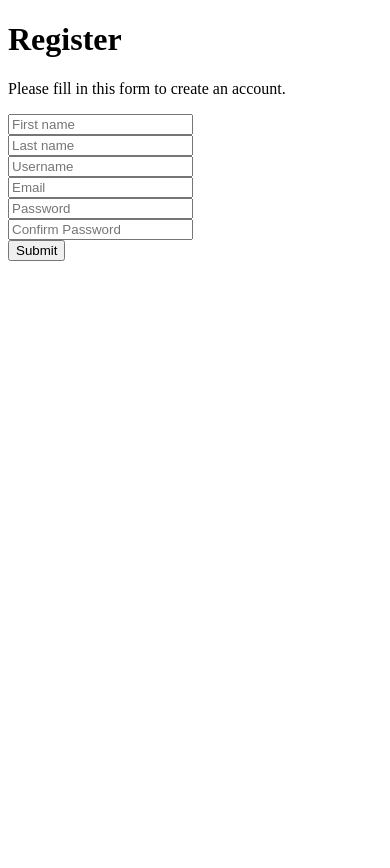
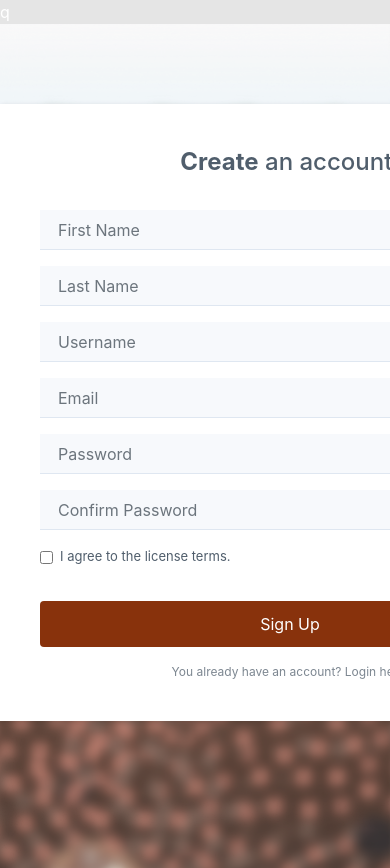
Before and after one commit to vidhik2002/AddTrac, a Django app: page /accounts/register in a window 390 px wide; the page is wider, and only the part inside the window is pictured. Before the commit the page ends 261 px from the top of that part, so only its background shows below. Run offline with Django 3.2, Linux system fonts and the light colour scheme; some libraries are stand-ins or nearby versions.

Commit message:
feat: Added Reg page and set static files

```diff
--- a/signup/templates/register.html
+++ b/signup/templates/register.html
@@ -1,32 +1,48 @@
+{% load static %}
 <!DOCTYPE html>
-<html lang="en">
+<html lang="en">q
+
 <head>
-    <meta charset="UTF-8">
-    <meta http-equiv="X-UA-Compatible" content="IE=edge">
-    <title>Home</title>
-    <meta name="viewport" content="width=device-width, initial-scale=1.0">
+    <meta charset="utf-8">
+    <meta name="viewport" content="width=device-width, initial-scale=1.0, shrink-to-fit=no">
+    <title>website</title>
+    <link rel="stylesheet" href="{% static 'assets/bootstrap/css/bootstrap.min.css' %}">
+    <link rel="stylesheet" href="{% static 'assets/fonts/ionicons.min.css' %}">
+    <link rel="stylesheet" href="{% static 'assets/css/Login-Form-Clean.css' %}">
+    <link rel="stylesheet" href="{% static 'assets/css/Registration-Form-with-Photo.css' %}">
+    <link rel="stylesheet" href="{% static 'assets/css/styles.css' %}">
+</head>
 
+<body style="background: rgba(0,0,0,0.1);">
+    <section class="register-photo"
+        style="background: url({% static 'assets/img/BlurredBG.png' %}) top / cover no-repeat;width: 100vw;min-height: 100vh;">
+        <div class="form-container" style="width: 580.0px;">
+            <form method="post">
+                <h2 class="text-center"><strong>Create</strong> an account.</h2>
+                <div class="form-group"><input class="form-control" type="email" name="email" placeholder="First Name"></div>
+                    <div class="form-group"><input class="form-control" type="email" name="email"
+                            placeholder="Last Name"></div>
+                    <div class="form-group"><input class="form-control" type="email" name="email"
+                            placeholder="Username"></div>
+                    <div class="form-group"><input class="form-control" type="email" name="email"
+                                placeholder="Email"></div>
+                    <div class="form-group"><input class="form-control" type="password" name="password"
+                                placeholder="Password"></div>
+                    <div class="form-group"><input class="form-control" type="password" name="password-repeat"
+                                placeholder="Confirm Password"></div>
+                    <div class="form-group">
+                            <div class="form-check"><label class="form-check-label"><input class="form-check-input"
+                                        type="checkbox">I agree to the license terms.</label></div>
+                        </div>
+                        <div class="form-group"><button class="btn btn-primary btn-block" type="submit"
+                                style="background: #88320c;">Sign Up</button></div><a class="already" href="{% url 'login' %}">You
+                            already have an account? Login here.</a>
+            </form>
+        </div>
+    </section>
+    <script src="{% static 'assets/js/jquery.min.js' %}"></script>
+    <script src="{% static 'assets/bootstrap/js/bootstrap.min.js' %}"></script>
+    <script src="{% static 'assets/js/smart-forms.min.js' %}"></script>
+</body>
 
-</head>
-<body>
-<h1>Register</h1>
-    <p>Please fill in this form to create an account.</p>
-    <form action='register' method="POST">
-        {%  csrf_token %}
-        <input type="text" name="first_name" placeholder="First name"><br>
-        <input type="text" name="last_name" placeholder="Last name"><br>
-        <input type="text" name="username" placeholder="Username"><br>
-        <input type="email" name="email" placeholder="Email"><br>
-        <input type="password" name="password1" placeholder="Password"><br>
-        <input type="password" name="password2" placeholder="Confirm Password"><br>
-        <input type="submit">
-
-
-    </form>
-    <div>
-        {% for i in messages %}
-          <h4>{{ i }}</h4>
-        {% endfor %}
-    </div>
-</body>
 </html>
--- /dev/null
+++ b/static/assets/css/Registration-Form-with-Photo.css
@@ -0,0 +1,84 @@
+.register-photo {
+  background: #f1f7fc;
+  padding: 80px 0;
+}
+
+.register-photo .image-holder {
+  display: table-cell;
+  width: auto;
+  background: url(../../assets/img/meeting.jpg);
+  background-size: cover;
+}
+
+.register-photo .form-container {
+  display: table;
+  max-width: 900px;
+  width: 90%;
+  margin: 0 auto;
+  box-shadow: 1px 1px 5px rgba(0,0,0,0.1);
+}
+
+.register-photo form {
+  display: table-cell;
+  width: 400px;
+  background-color: #ffffff;
+  padding: 40px 60px;
+  color: #505e6c;
+}
+
+@media (max-width:991px) {
+  .register-photo form {
+    padding: 40px;
+  }
+}
+
+.register-photo form h2 {
+  font-size: 24px;
+  line-height: 1.5;
+  margin-bottom: 30px;
+}
+
+.register-photo form .form-control {
+  background: #f7f9fc;
+  border: none;
+  border-bottom: 1px solid #dfe7f1;
+  border-radius: 0;
+  box-shadow: none;
+  outline: none;
+  color: inherit;
+  text-indent: 6px;
+  height: 40px;
+}
+
+.register-photo form .form-check {
+  font-size: 13px;
+  line-height: 20px;
+}
+
+.register-photo form .btn-primary {
+  background: #f4476b;
+  border: none;
+  border-radius: 4px;
+  padding: 11px;
+  box-shadow: none;
+  margin-top: 35px;
+  text-shadow: none;
+  outline: none !important;
+}
+
+.register-photo form .btn-primary:hover, .register-photo form .btn-primary:active {
+  background: #eb3b60;
+}
+
+.register-photo form .btn-primary:active {
+  transform: translateY(1px);
+}
+
+.register-photo form .already {
+  display: block;
+  text-align: center;
+  font-size: 12px;
+  color: #6f7a85;
+  opacity: 0.9;
+  text-decoration: none;
+}
```
Also changed, not shown: signup/templates/Login2.html (deleted, +0 -29 lines), signup/templates/loginold.html (deleted, +0 -31 lines), static/assets/img/meeting.jpg (added), 1 other file.
